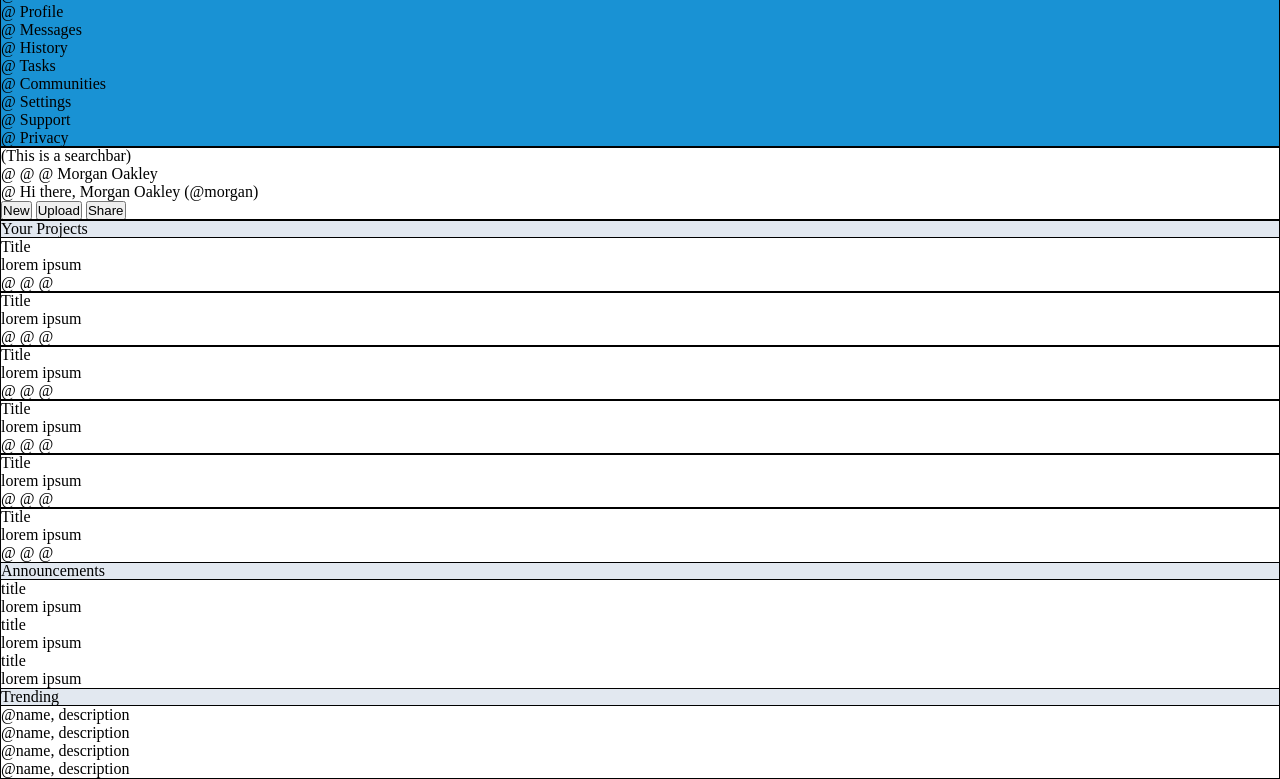
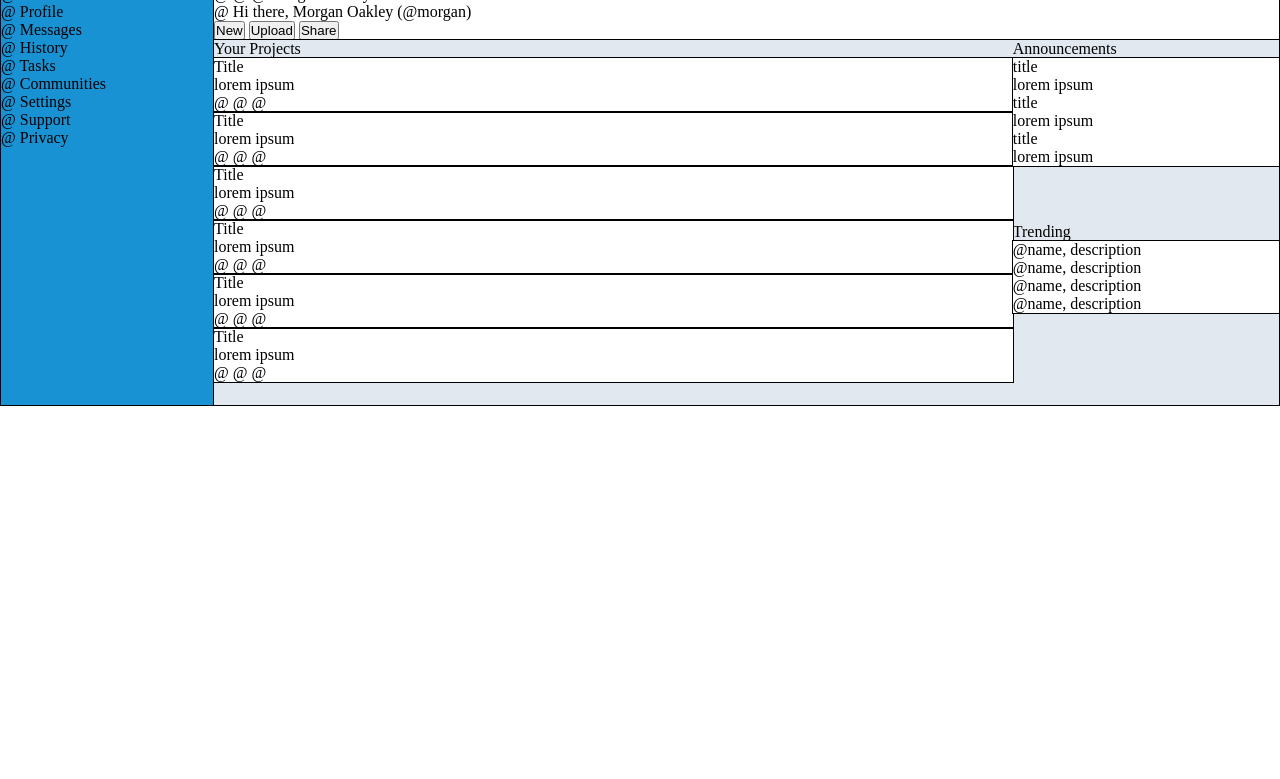
Before and after one commit to miguelruizc/admin-dashboard, a plain HTML site: page index.html in a window 1280 px wide. Shown: the part 34-813 px from the top of the page. Drawn offline with Linux system fonts and the light colour scheme.

Commit message:
Add main css grids

```diff
--- a/index.html
+++ b/index.html
@@ -86,7 +86,7 @@
                     </div>
                 </div>
             </div>
-            <div class="announcements-outer"></div>
+            <div class="announcements-outer">
                 <p>Announcements</p>
                 <div class="announcements-inner">
                     <div class="announcement">
@@ -100,6 +100,7 @@
                     <div class="announcement">
                         <p>title</p>
                         <p>lorem ipsum</p>
+                    </div>
                 </div>
             </div>
             <div class="trending-outer">
--- a/style.css
+++ b/style.css
@@ -4,23 +4,50 @@
 }
 
 .container {
-    border: 1px solid greenyellow;
+    border: 1px solid red;
     background-color: aquamarine;
+    max-height: 100vh;
+    display: grid;
+    grid-template-rows: 1fr 5fr;
+    grid-template-columns: 1fr 5fr;
 }
+
+/* .container div {
+    color: transparent;
+} */
 
 .sidebar {
     outline: 1px solid black;
     background-color: #1992d4;
+    grid-area: 1 / 1 / 3 / 2;
 }
 
 .header {
     outline: 1px solid black;
     background-color: #fff;
+    grid-area: 1 / 2 / 2 / 3;
 }
 
 .main {
     outline: 1px solid black;
     background-color: #e2e8f0;
+    grid-area: 2 / 2 / 3 / 3;
+
+    display: grid;
+    grid-template-rows: 1fr 1fr;
+    grid-template-columns: 3fr 1fr;
+}
+
+.your-projects-outer {
+    grid-area: 1 / 1 / 3 / 2;
+}
+
+.announcements-outer {
+    grid-area: 1 / 2 / 2 / 3;
+}
+
+.trending-outer {
+    grid-area: 2 / 2 / 3 / 3;
 }
 
 .your-projects-inner {
```
Lines whose indentation alone changed are shown as unchanged.
